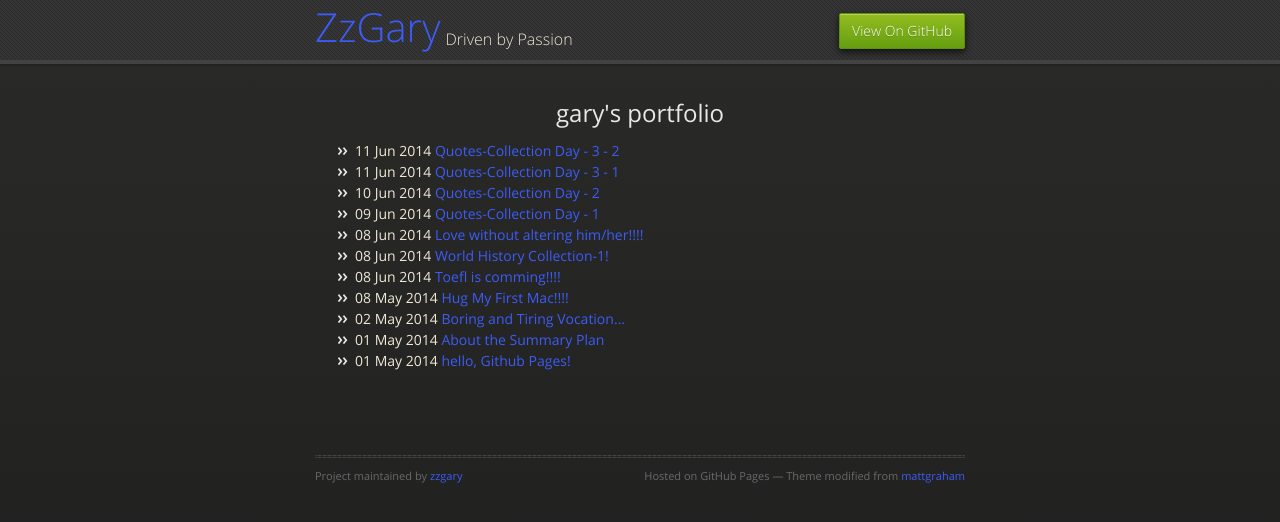
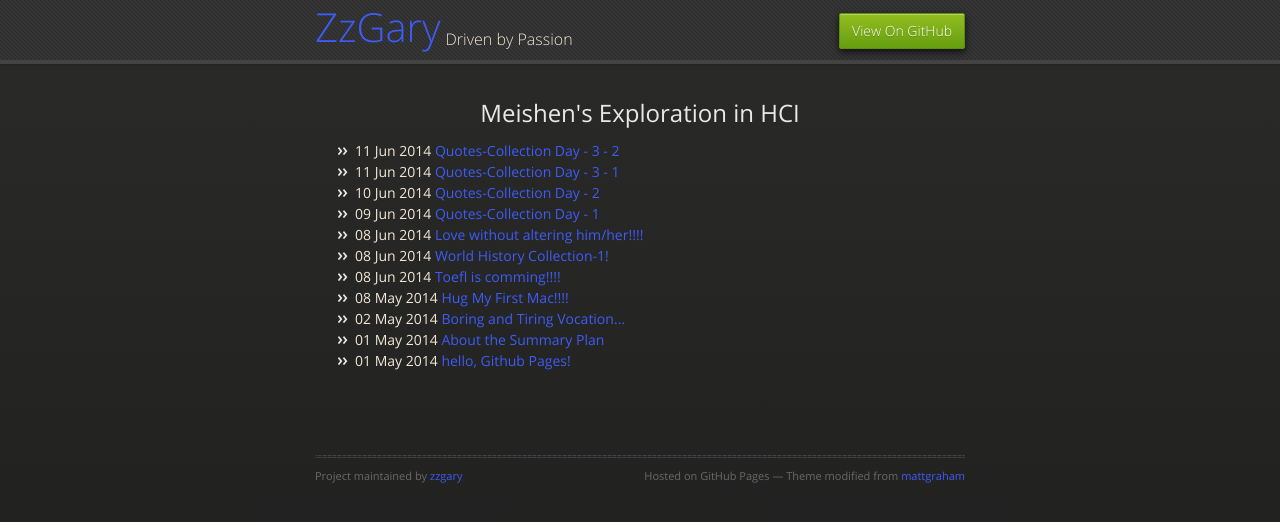
Before and after one commit to meishen1991/meishen1991.github.com, a Jekyll site: the page built from blog/index.html, in a window 1280 px wide. Shown: the top 522 px of the page. Built offline with Jekyll 4.4.1, drawn with Linux system fonts in a browser that asks for light colours; nearby versions of some CDN libraries; the list of posts is cut into pages by our own code; comment, search, counter and statistics services are not loaded.

Commit message:
Update index.html

```diff
--- a/blog/index.html
+++ b/blog/index.html
@@ -1,6 +1,6 @@
 ---
 layout: default
-title: gary's portfolio
+title: Meishen's Exploration in HCI
 ---
 	<ul>
 		{% for post in site.posts %}
```
